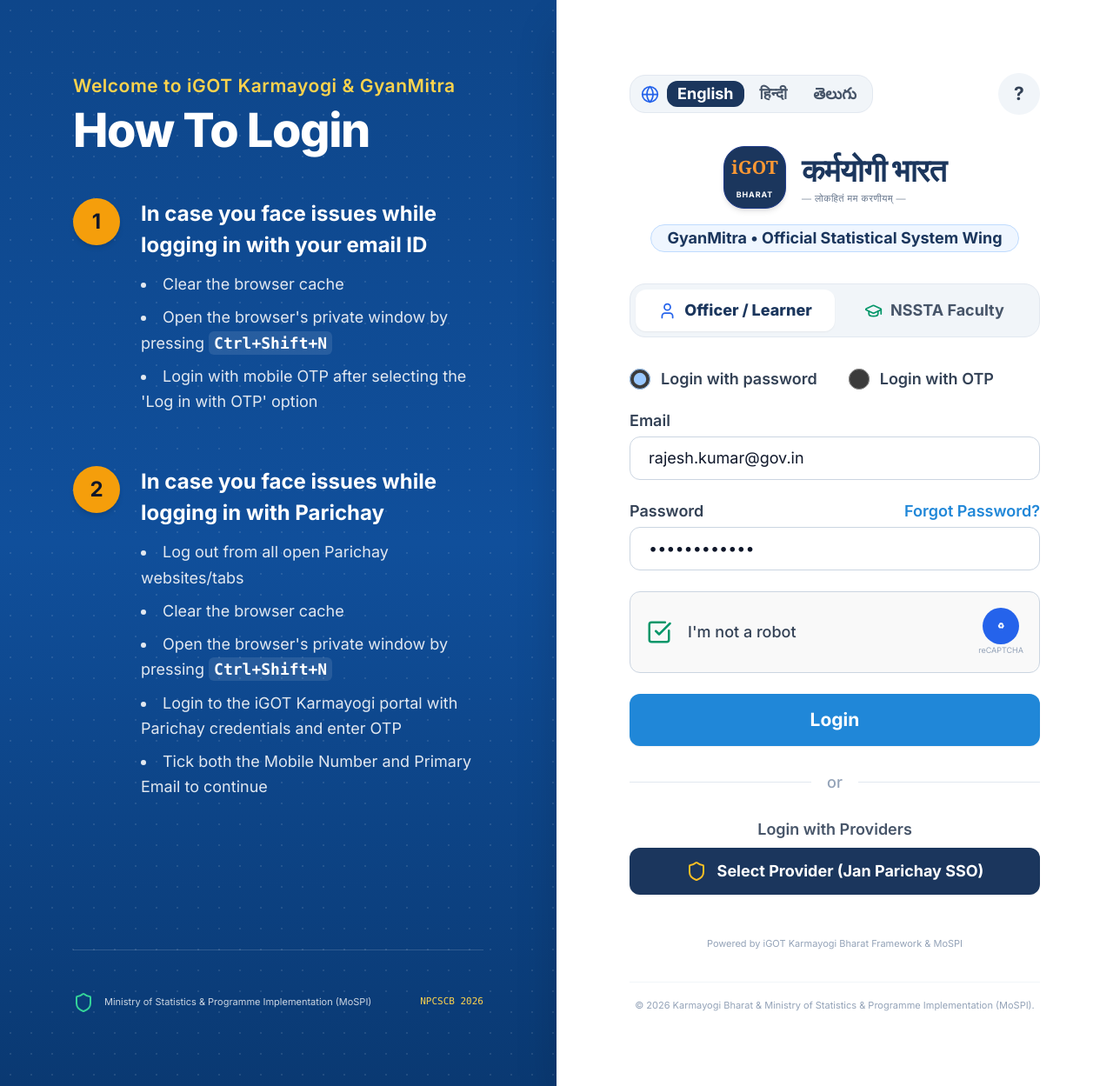
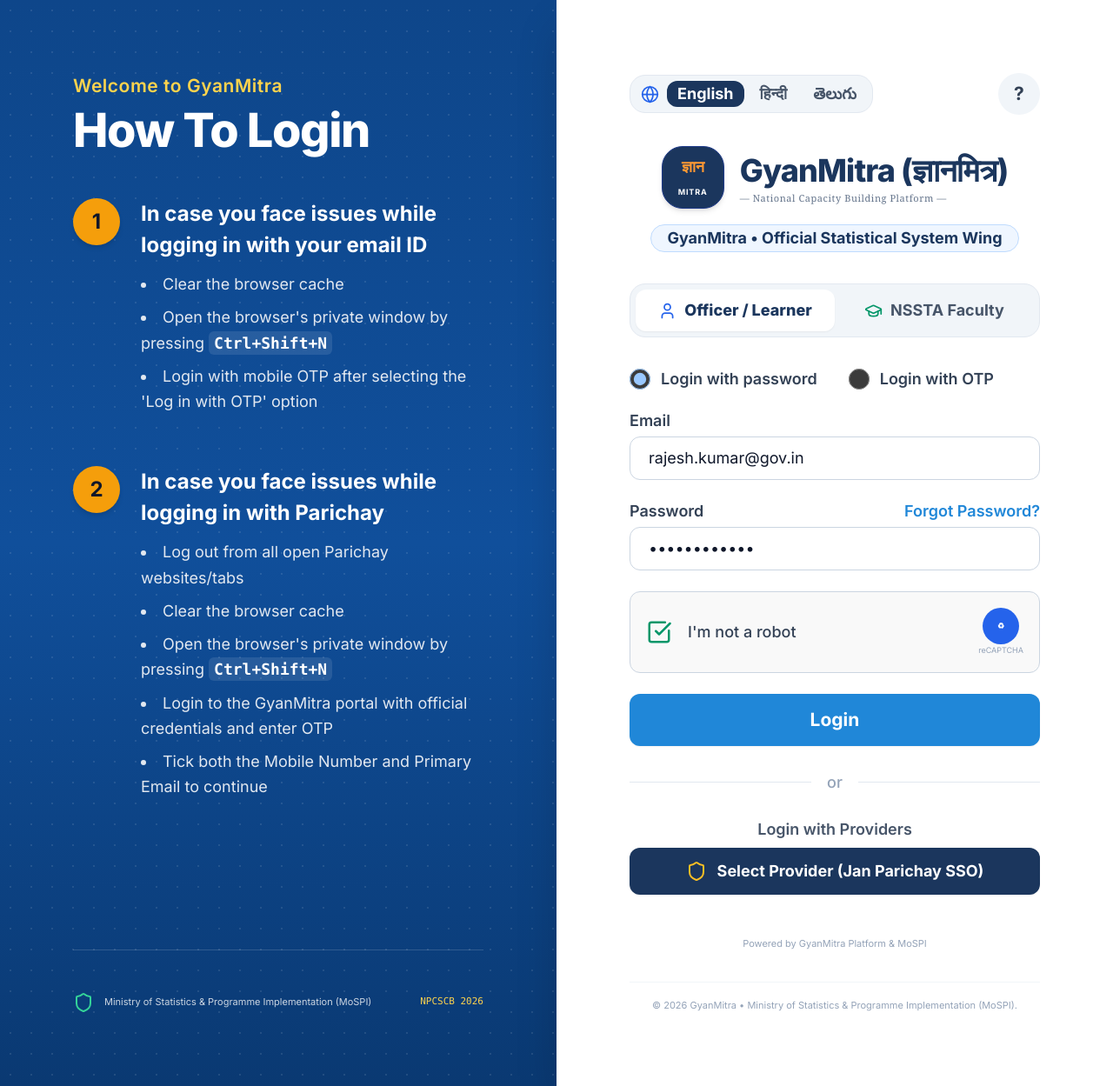
Before and after one commit to KomeshBathula/Gyanmitra, a React (Vite) app in the folder frontend/: page /login in a window 1280 px wide. Shown: the whole page at 87% size. Built offline with nearby package versions, Linux system fonts and the light colour scheme.

Commit message:
feat(branding): standardize application title to GyanMitra across all headers and views

```diff
--- a/frontend/src/App.jsx
+++ b/frontend/src/App.jsx
@@ -132,7 +132,7 @@ export default function App() {
           <footer className="mt-12 pt-6 pb-4 border-t border-[#1E2E4A] text-xs text-slate-400 max-w-7xl mx-auto w-full">
             <div className="flex flex-col md:flex-row items-center justify-between gap-4">
               <div className="flex items-center space-x-2 text-slate-400">
-                <span className="font-bold text-white">कर्मयोगी भारत • GyanMitra</span>
+                <span className="font-bold text-white">GyanMitra (ज्ञानमित्र)</span>
                 <span>•</span>
                 <span>Ministry of Statistics & Programme Implementation (MoSPI)</span>
               </div>
@@ -151,11 +151,11 @@ export default function App() {
         </main>
       </div>
 
-      {/* Floating iGOT AI Assistant Mascot Button */}
+      {/* Floating GyanMitra AI Assistant Mascot Button */}
       <button
         onClick={() => setIsAiDrawerOpen(true)}
         className="fixed bottom-6 right-6 z-40 w-14 h-14 rounded-full bg-[#1D4ED8] hover:bg-[#2563EB] text-white shadow-2xl hover:scale-105 transition-all flex items-center justify-center border-2 border-white/80 cursor-pointer group"
-        title="Ask iGOT AI Assistant"
+        title="Ask GyanMitra AI Assistant"
       >
         <div className="relative flex items-center justify-center">
           <Bot className="w-7 h-7 text-white group-hover:rotate-6 transition-transform" />
--- a/frontend/src/components/admin/AdminHeader.jsx
+++ b/frontend/src/components/admin/AdminHeader.jsx
@@ -88,15 +88,15 @@ export const AdminHeader = () => {
               </div>
               <div className="flex flex-col">
                 <div className="flex items-center space-x-1.5">
-                  <span className="text-[#FF9933] font-black text-sm tracking-tight leading-none font-serif">
-                    कर्मयोगी भारत
+                  <span className="text-[#FF9933] font-black text-sm sm:text-base tracking-tight leading-none font-sans font-bold">
+                    GyanMitra (ज्ञानमित्र)
                   </span>
                   <span className="px-1.5 py-0.2 rounded text-[9px] font-bold bg-blue-900/60 text-blue-300 border border-blue-600/40">
                     ADMIN
                   </span>
                 </div>
                 <span className="text-[10px] text-slate-400 font-sans tracking-wide">
-                  GyanMitra Governance
+                  Governance & Workforce Intelligence
                 </span>
               </div>
             </div>
--- a/frontend/src/components/common/Header.jsx
+++ b/frontend/src/components/common/Header.jsx
@@ -67,11 +67,11 @@ export const Header = () => {
                 </svg>
               </div>
               <div className="flex flex-col">
-                <span className="text-[#FF9933] font-black text-sm tracking-tight leading-none font-serif">
-                  कर्मयोगी भारत
+                <span className="text-[#FF9933] font-black text-sm sm:text-base tracking-tight leading-none font-sans font-bold">
+                  GyanMitra (ज्ञानमित्र)
                 </span>
                 <span className="text-[10px] text-slate-400 font-sans tracking-wide">
-                  GyanMitra MoSPI
+                  Skill Intelligence Platform • MoSPI
                 </span>
               </div>
             </div>
@@ -106,7 +106,7 @@ export const Header = () => {
                   setCurrentScreen('courses');
                 }
               }}
-              className="absolute right-1 top-1/2 -translate-y-1/2 px-3 py-1 text-xs font-semibold bg-[#124B88] hover:bg-[#1963B5] text-slate-100 rounded-full transition-colors cursor-pointer"
+              className="absolute right-1 top-1/2 -translate-y-1/2 px-3 py-1 text-xs font-bold bg-[#1B365D] hover:bg-[#264092] text-white rounded-full transition-colors cursor-pointer shadow-xs"
             >
               Search
             </button>
--- a/frontend/src/context/AppContext.jsx
+++ b/frontend/src/context/AppContext.jsx
@@ -263,7 +263,7 @@ export const AppProvider = ({ children }) => {
       } else {
         setShowInitialAssessmentModal(false);
       }
-      showToast(`Welcome ${finalProfile.name}! Logged into iGOT Karmayogi Bharat.`, "success");
+      showToast(`Welcome ${finalProfile.name}! Logged into GyanMitra.`, "success");
     }
   };
 
--- a/frontend/src/utils/translations.js
+++ b/frontend/src/utils/translations.js
@@ -209,7 +209,7 @@ export const translations = {
     emailPlaceholder: "official.name@mospi.gov.in",
     passwordPlaceholder: "Enter Parichay SSO Password",
     signInButton: "Sign In via Parichay SSO",
-    authWelcome: "Welcome to iGOT Karmayogi & GyanMitra",
+    authWelcome: "Welcome to GyanMitra",
     howToLogin: "How To Login",
     emailIssueTitle: "In case you face issues while logging in with your email ID",
     stepClearCache: "Clear the browser cache",
@@ -217,7 +217,7 @@ export const translations = {
     stepOtpOption: "Login with mobile OTP after selecting the 'Log in with OTP' option",
     parichayIssueTitle: "In case you face issues while logging in with Parichay",
     stepLogoutParichay: "Log out from all open Parichay websites/tabs",
-    stepParichayCredentials: "Login to the iGOT Karmayogi portal with Parichay credentials and enter OTP",
+    stepParichayCredentials: "Login to the GyanMitra portal with official credentials and enter OTP",
     stepTickBoth: "Tick both the Mobile Number and Primary Email to continue",
     officerLearner: "Officer / Learner",
     nsstaFaculty: "NSSTA Faculty",
@@ -233,8 +233,8 @@ export const translations = {
     orDivider: "or",
     loginWithProviders: "Login with Providers",
     selectJanParichay: "Select Provider (Jan Parichay SSO)",
-    poweredByGov: "Powered by iGOT Karmayogi Bharat Framework & MoSPI",
-    copyrightNotice: "© 2026 Karmayogi Bharat & Ministry of Statistics & Programme Implementation (MoSPI).",
+    poweredByGov: "Powered by GyanMitra Platform & MoSPI",
+    copyrightNotice: "© 2026 GyanMitra • Ministry of Statistics & Programme Implementation (MoSPI).",
     helpDesk: "Help",
     gyanmitraWing: "GyanMitra • Official Statistical System Wing"
   },
@@ -447,7 +447,7 @@ export const translations = {
     emailPlaceholder: "official.name@mospi.gov.in",
     passwordPlaceholder: "परिचय एसएसओ पासवर्ड दर्ज करें",
     signInButton: "परिचय एसएसओ के माध्यम से साइन इन करें",
-    authWelcome: "आईगॉट कर्मयोगी एवं ज्ञानमित्र में आपका स्वागत है",
+    authWelcome: "ज्ञानमित्र में आपका स्वागत है",
     howToLogin: "लॉगिन कैसे करें",
     emailIssueTitle: "यदि आपको अपनी ईमेल आईडी से लॉगिन करने में समस्या आ रही है",
     stepClearCache: "ब्राउज़र कैश साफ़ करें",
@@ -455,7 +455,7 @@ export const translations = {
     stepOtpOption: "'ओटीपी के साथ लॉगिन करें' विकल्प चुनने के बाद मोबाइल ओटीपी से लॉगिन करें",
     parichayIssueTitle: "यदि आपको परिचय के माध्यम से लॉगिन करने में समस्या आ रही है",
     stepLogoutParichay: "सभी खुले परिचय वेबसाइटों/टैब से लॉग आउट करें",
-    stepParichayCredentials: "परिचय क्रेडेंशियल के साथ आईगॉट कर्मयोगी पोर्टल में लॉगिन करें और ओटीपी दर्ज करें",
+    stepParichayCredentials: "ज्ञानमित्र पोर्टल में अपने क्रेडेंशियल के साथ लॉगिन करें और ओटीपी दर्ज करें",
     stepTickBoth: "जारी रखने के लिए मोबाइल नंबर और प्राथमिक ईमेल दोनों पर टिक करें",
     officerLearner: "अधिकारी / शिक्षार्थी",
     nsstaFaculty: "एनएसएसटीए संकाय",
@@ -471,8 +471,8 @@ export const translations = {
     orDivider: "या",
     loginWithProviders: "प्रदाताओं के साथ लॉगिन करें",
     selectJanParichay: "प्रदाता चुनें (जन परिचय एसएसओ)",
-    poweredByGov: "आईगॉट कर्मयोगी भारत फ्रेमवर्क एवं सांख्यिकी मंत्रालय द्वारा संचालित",
-    copyrightNotice: "© 2026 कर्मयोगी भारत एवं सांख्यिकी व कार्यक्रम कार्यान्वयन मंत्रालय (MoSPI).",
+    poweredByGov: "ज्ञानमित्र प्लेटफॉर्म एवं सांख्यिकी मंत्रालय द्वारा संचालित",
+    copyrightNotice: "© 2026 ज्ञानमित्र • सांख्यिकी व कार्यक्रम कार्यान्वयन मंत्रालय (MoSPI).",
     helpDesk: "सहायता",
     gyanmitraWing: "ज्ञानमित्र • आधिकारिक सांख्यिकी प्रणाली विंग"
   },
@@ -685,7 +685,7 @@ export const translations = {
     emailPlaceholder: "official.name@mospi.gov.in",
     passwordPlaceholder: "పరిచయ్ SSO పాస్‌వర్డ్ నమోదు చేయండి",
     signInButton: "పరిచయ్ SSO ద్వారా సైన్ ఇన్ చేయండి",
-    authWelcome: "iGOT కర్మయోగి & జ్ఞానమిత్రకు స్వాగతం",
+    authWelcome: "జ్ఞానమిత్రకు స్వాగతం",
     howToLogin: "లాగిన్ ఎలా అవ్వాలి",
     emailIssueTitle: "మీ ఇమెయిల్ ఐడీతో లాగిన్ చేయడంలో సమస్యలు ఎదురైతే",
     stepClearCache: "బ్రౌజర్ కాష్‌ను క్లియర్ చేయండి",
@@ -693,7 +693,7 @@ export const translations = {
     stepOtpOption: "'OTPతో లాగిన్' ఎంపికను ఎంచుకున్న తర్వాత మొబైల్ OTPతో లాగిన్ అవ్వండి",
     parichayIssueTitle: "పరిచయ్‌తో లాగిన్ చేయడంలో సమస్యలు ఎదురైతే",
     stepLogoutParichay: "తెరిచి ఉన్న అన్ని పరిచయ్ వెబ్‌సైట్‌లు/ట్యాబ్‌ల నుండి లాగ్ అవుట్ అవ్వండి",
-    stepParichayCredentials: "పరిచయ్ ఆధారాలతో iGOT కర్మయోగి పోర్టల్‌లోకి లాగిన్ అయి OTPని నమోదు చేయండి",
+    stepParichayCredentials: "అధికారిక ఆధారాలతో జ్ఞానమిత్ర పోర్టల్‌లోకి లాగిన్ అయి OTPని నమోదు చేయండి",
     stepTickBoth: "కొనసాగడానికి మొబైల్ నంబర్ మరియు ప్రాథమిక ఇమెయిల్ రెండింటినీ ఎంచుకోండి",
     officerLearner: "అధికారి / అభ్యాసకుడు",
     nsstaFaculty: "NSSTA ఫ్యాకల్టీ",
@@ -709,8 +709,8 @@ export const translations = {
     orDivider: "లేదా",
     loginWithProviders: "ప్రొవైడర్లతో లాగిన్ అవ్వండి",
     selectJanParichay: "ప్రొవైడర్‌ను ఎంచుకోండి (జన్ పరిచయ్ SSO)",
-    poweredByGov: "iGOT కర్మయోగి భారత్ ఫ్రేమ్‌వర్క్ మరియు MoSPI ద్వారా ఆధారితం",
-    copyrightNotice: "© 2026 కర్మయోగి భారత్ & గణాంకాలు మరియు కార్యక్రమాల అమలు మంత్రిత్వ శాఖ (MoSPI).",
+    poweredByGov: "జ్ఞానమిత్ర ప్లాట్‌ఫారమ్ మరియు MoSPI ద్వారా ఆధారితం",
+    copyrightNotice: "© 2026 జ్ఞానమిత్ర • గణాంకాలు మరియు కార్యక్రమాల అమలు మంత్రిత్వ శాఖ (MoSPI).",
     helpDesk: "సహాయం",
     gyanmitraWing: "జ్ఞానమిత్ర • అధికారిక గణాంక వ్యవస్థ విభాగం"
   }
--- a/frontend/src/views/AuthView.jsx
+++ b/frontend/src/views/AuthView.jsx
@@ -55,7 +55,7 @@ export const AuthView = () => {
         <div className="relative z-10 space-y-8">
           {/* Header Title */}
           <div>
-            <p className="text-amber-300 font-semibold text-sm tracking-wide">{t('authWelcome', 'Welcome to iGOT Karmayogi & GyanMitra')}</p>
+            <p className="text-amber-300 font-semibold text-sm tracking-wide">{t('authWelcome', 'Welcome to GyanMitra')}</p>
             <h1 className="text-3xl lg:text-4xl font-extrabold tracking-tight mt-1">
               {t('howToLogin', 'How To Login')}
             </h1>
@@ -152,21 +152,21 @@ export const AuthView = () => {
 
         {/* Center Auth Form */}
         <div className="max-w-md w-full mx-auto my-6 space-y-6">
-          {/* Karmayogi Bharat Official Logo & Tagline */}
+          {/* GyanMitra Official Logo & Tagline */}
           <div className="text-center space-y-1">
             <div className="inline-flex items-center justify-center space-x-3 mb-2">
               <div className="w-12 h-12 rounded-2xl bg-[#1B365D] flex items-center justify-center text-white shadow-md border border-blue-900">
                 <div className="text-center leading-none">
-                  <span className="text-[#FF9933] text-sm block font-serif font-black">iGOT</span>
-                  <span className="text-white text-[9px] font-sans tracking-widest uppercase font-bold">Bharat</span>
+                  <span className="text-[#FF9933] text-xs block font-sans font-black tracking-tight">ज्ञान</span>
+                  <span className="text-white text-[9px] font-sans tracking-widest uppercase font-bold">Mitra</span>
                 </div>
               </div>
               <div className="text-left">
                 <h2 className="text-2xl font-black text-[#1B365D] tracking-tight">
-                  कर्मयोगी भारत
+                  GyanMitra (ज्ञानमित्र)
                 </h2>
                 <p className="text-[11px] font-serif text-slate-500 tracking-wider">
-                  — लोकहितं मम करणीयम् —
+                  — National Capacity Building Platform —
                 </p>
               </div>
             </div>
@@ -335,13 +335,13 @@ export const AuthView = () => {
 
             {/* Footer Notice */}
             <div className="pt-2 text-center text-[11px] text-slate-400">
-              <span>{t('poweredByGov', 'Powered by iGOT Karmayogi Bharat Framework & MoSPI')}</span>
+              <span>{t('poweredByGov', 'Powered by GyanMitra Platform & MoSPI')}</span>
             </div>
           </div>
 
         {/* Right Footer */}
         <div className="text-center text-[11px] text-slate-400 border-t border-slate-100 pt-3">
-          {t('copyrightNotice', '© 2026 Karmayogi Bharat & Ministry of Statistics & Programme Implementation (MoSPI).')}
+          {t('copyrightNotice', '© 2026 GyanMitra • Ministry of Statistics & Programme Implementation (MoSPI).')}
         </div>
       </div>
     </div>
--- a/frontend/src/views/EmployeeDashboardView.jsx
+++ b/frontend/src/views/EmployeeDashboardView.jsx
@@ -122,7 +122,7 @@ export const EmployeeDashboardView = () => {
           <div className="flex-1 space-y-2 text-center md:text-left">
             <div className="inline-flex items-center space-x-1.5 px-3 py-1 rounded-full bg-blue-50 text-[#0074CB] text-xs font-bold border border-blue-200">
               <Sparkles className="w-3.5 h-3.5 text-amber-500 fill-amber-500" />
-              <span>कर्मयोगी भारत • Karmayogi Incentive</span>
+              <span>GyanMitra • Learning Incentive</span>
             </div>
             <h2 className="text-lg sm:text-2xl font-black text-[#1B365D] tracking-tight leading-snug">
               {carouselSlides[activeSlide].title}
--- a/frontend/src/views/MarketplaceView.jsx
+++ b/frontend/src/views/MarketplaceView.jsx
@@ -54,7 +54,7 @@ export const MarketplaceView = () => {
       {/* Title */}
       <div>
         <h1 className="text-2xl font-black text-white tracking-tight">
-          The iGOT Marketplace
+          The GyanMitra Marketplace
         </h1>
       </div>
 
```
Also changed, not shown: frontend/src/index.css (+16 -1 lines).
